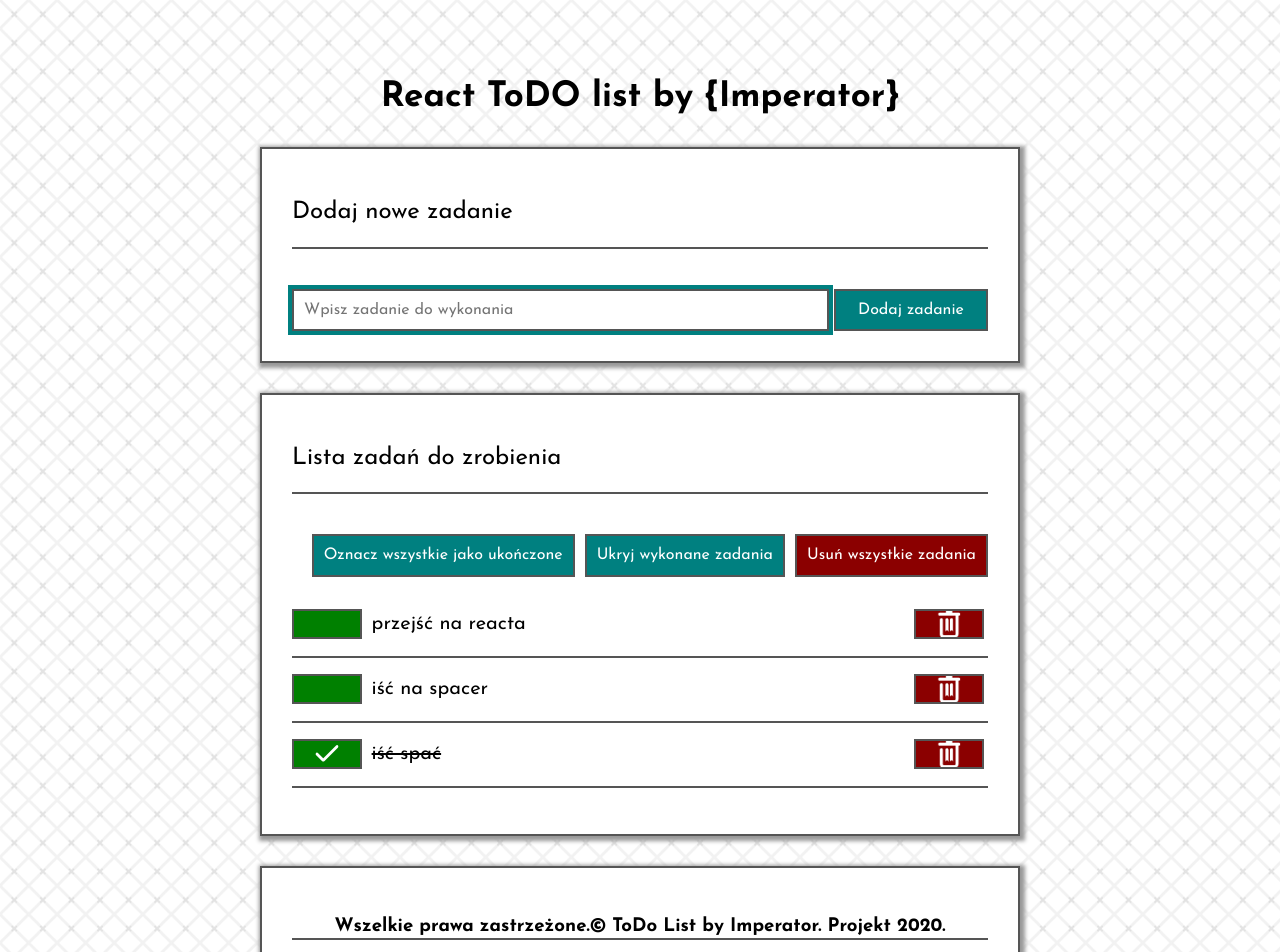
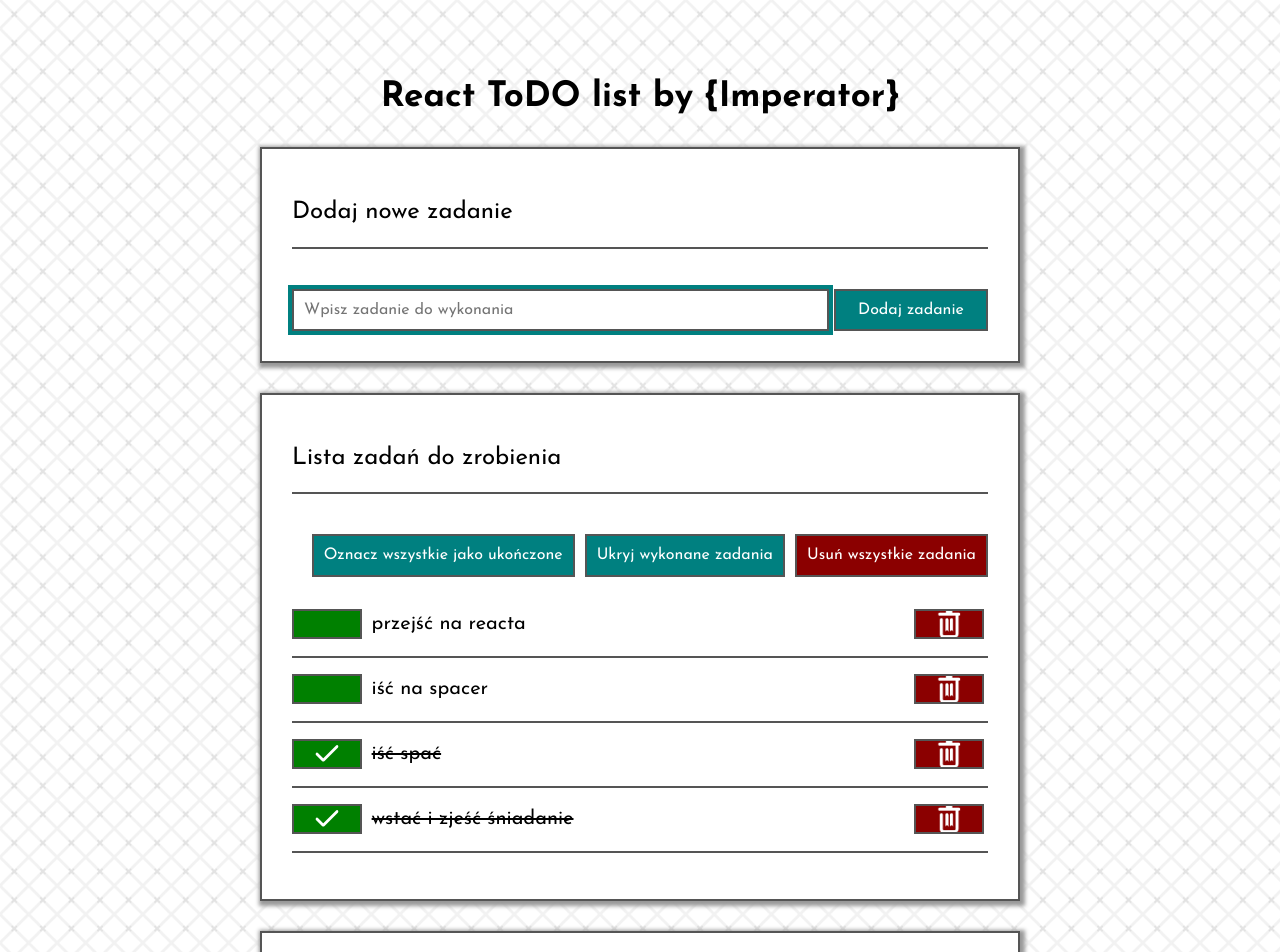
Before and after one commit to JaniecMichal/toDO-list-react, a React (Create React App) app: page / in a window 1280 px wide. Shown: the top 952 px of the page. Built offline with nearby package versions, Linux system fonts and the light colour scheme.

Commit message:
hiding Done Tasks interaction

```diff
--- a/src/App.js
+++ b/src/App.js
@@ -1,4 +1,4 @@
-import React from 'react';
+import React, { useState } from 'react';
 import Form from "./Form";
 import TaskList from "./TaskList";
 import Buttons from "./Buttons";
@@ -12,19 +12,26 @@ const tasks = [
   { id: 1, content: "przejść na reacta", done: false },
   { id: 2, content: "iść na spacer", done: false },
   { id: 3, content: "iść spać", done: true },
+  { id: 4, content: "wstać i zjeść śniadanie", done: true },
 ];
 
-const hideDoneTask = false;
+const hideDone = false;
 
 function App() {
+  const [hideDone, setHideDone] = useState(false);
+
+  const toggleHideDone = () => {
+    setHideDone(hideDone => !hideDone);
+  };
+
   return (
     <Container>
       <Header mainTitle="React ToDO list by {Imperator}" />
 
       <Section title="Dodaj nowe zadanie" body={<Form />} />
 
-      <Section title="Lista zadań do zrobienia" extraContent={<Buttons tasks={tasks} hideDoneTask={hideDoneTask} />}
-        body={<TaskList tasks={tasks} hideDoneTask={hideDoneTask} />} />
+      <Section title="Lista zadań do zrobienia" extraContent={<Buttons tasks={tasks} toggleHideDone={toggleHideDone} />}
+        body={<TaskList tasks={tasks} hideDone={hideDone} />} />
 
       <Footer />
     </Container>
--- a/src/Buttons/index.js
+++ b/src/Buttons/index.js
@@ -1,7 +1,7 @@
 import React from 'react';
 import "./style.css"
 
-const Buttons = ({ tasks, hideDoneTask }) => (
+const Buttons = ({ tasks, hideDone, toggleHideDone }) => (
 
     <div className="buttonContainer">
 
@@ -10,8 +10,8 @@ const Buttons = ({ tasks, hideDoneTask }) => (
                 <button className="button" disabled={tasks.every(({ done }) => done)}>
                     Oznacz wszystkie jako ukończone
                 </button>
-                <button className="button button--hideDone">
-                    {hideDoneTask ? "Pokaż wykonane zadania" : "Ukryj wykonane zadania"}
+                <button className="button button--hideDone" onClick={toggleHideDone}>
+                    {hideDone ? "Pokaż wykonane zadania" : "Ukryj wykonane zadania"}
                 </button>
                 <button className="button button--allRemove">
                     Usuń wszystkie zadania
```
Also changed, not shown: 1 other file (tests, documents, lock files or other folders).
